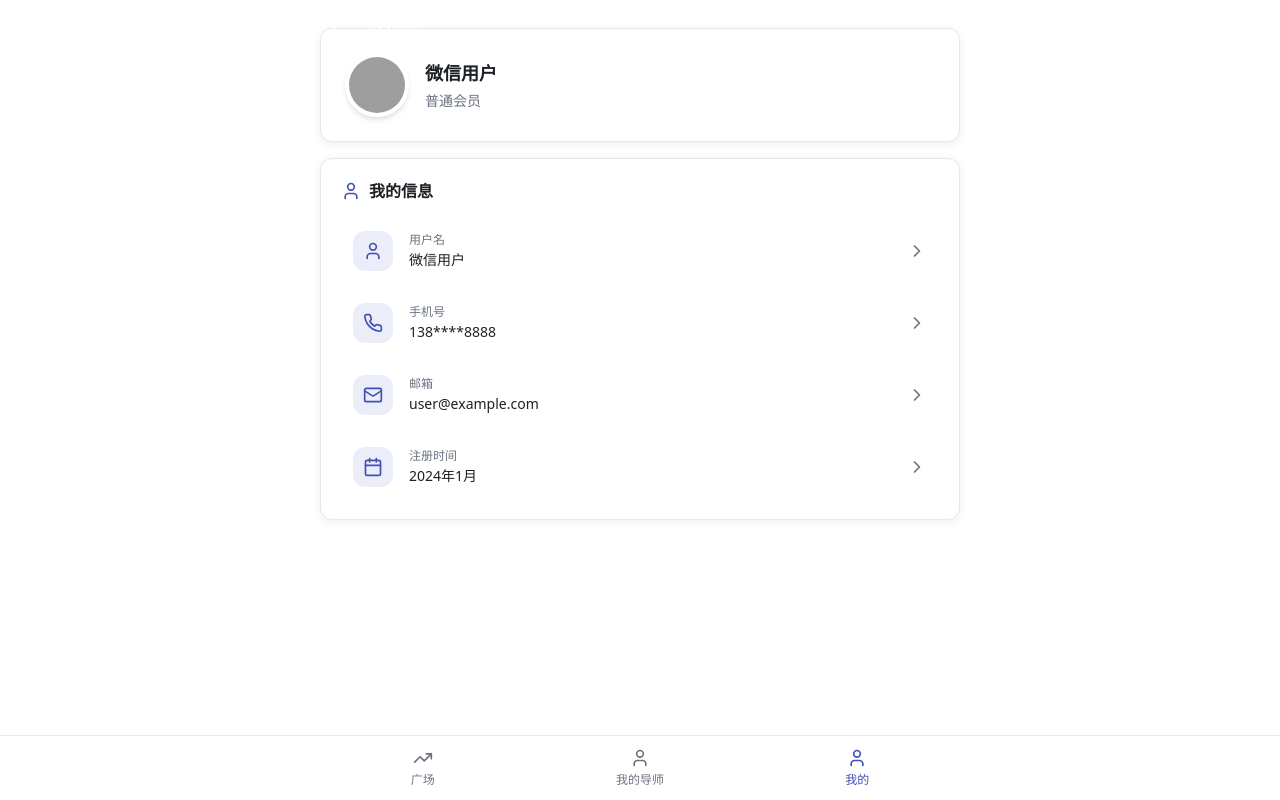
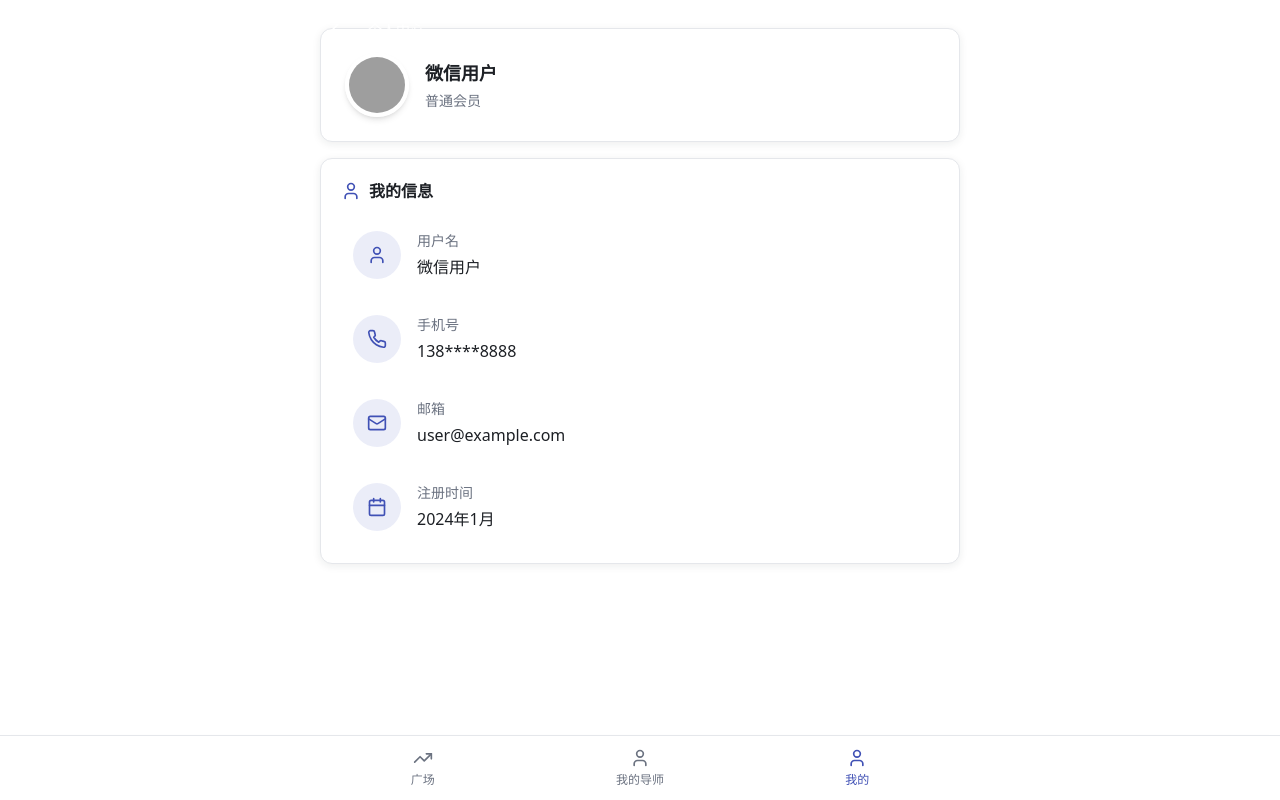
Before and after one commit to f1ashades/ascend-with-mentors, a React (Vite) app: page /profile in a window 1280 px wide. Built offline with nearby package versions, Linux system fonts and the light colour scheme; grey boxes are pictures that could not be loaded; the HTML template or start-up script is replaced by a standard one.

Commit message:
Refactor: Simplify Profile page

```diff
--- a/src/pages/Profile.tsx
+++ b/src/pages/Profile.tsx
@@ -1,5 +1,5 @@
 import { useNavigate } from "react-router-dom";
-import { ArrowLeft, ChevronRight, User as UserIcon, Mail, Phone, Calendar, TrendingUp, MessageCircle, User } from "lucide-react";
+import { ArrowLeft, User as UserIcon, Mail, Phone, Calendar, TrendingUp, User } from "lucide-react";
 import { Card } from "@/components/ui/card";
 import { Avatar, AvatarFallback, AvatarImage } from "@/components/ui/avatar";
 
@@ -74,20 +74,19 @@ const Profile = () => {
             <UserIcon className="w-5 h-5 text-primary" />
             我的信息
           </h3>
-          <div className="space-y-2">
+          <div className="space-y-3">
             {userInfoItems.map((item) => (
               <div
                 key={item.label}
-                className="flex items-center gap-4 p-3 rounded-lg hover:bg-secondary/50 transition-colors"
+                className="flex items-center gap-4 p-3"
               >
-                <div className="w-10 h-10 rounded-lg bg-primary/10 flex items-center justify-center flex-shrink-0">
+                <div className="w-12 h-12 rounded-full bg-primary/10 flex items-center justify-center flex-shrink-0">
                   <item.icon className="w-5 h-5 text-primary" />
                 </div>
                 <div className="flex-1 min-w-0">
-                  <p className="text-xs text-muted-foreground mb-0.5">{item.label}</p>
-                  <p className="text-sm font-medium truncate">{item.value}</p>
+                  <p className="text-sm text-muted-foreground mb-1">{item.label}</p>
+                  <p className="text-base font-medium truncate">{item.value}</p>
                 </div>
-                <ChevronRight className="w-5 h-5 text-muted-foreground flex-shrink-0" />
               </div>
             ))}
           </div>
```
